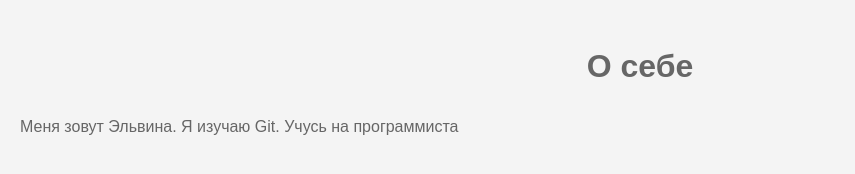
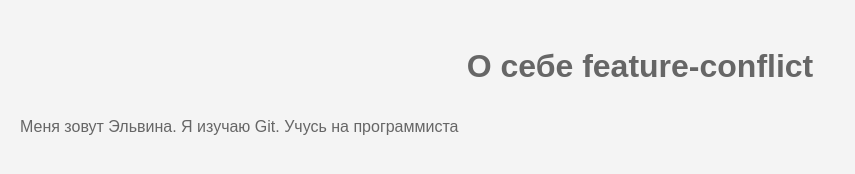
Before and after one commit to Elvina555/prakt3, a plain HTML site: page index.html in a window 1280 px wide. Shown: the whole page, without its empty margins (0-855 px from the left). Drawn offline with Linux system fonts and the light colour scheme.

Commit message:
Заголовок изменен в feature-conflict

```diff
--- a/index.html
+++ b/index.html
@@ -7,7 +7,7 @@
 	<link rel="stylesheet" href="style.css">
 </head>
 <body>
-    <h1>О себе</h1>
+    <h1>О себе feature-conflict</h1>
     <p>Меня зовут Эльвина. Я изучаю Git. Учусь на программиста </p>
 </body>
 </html>
```
